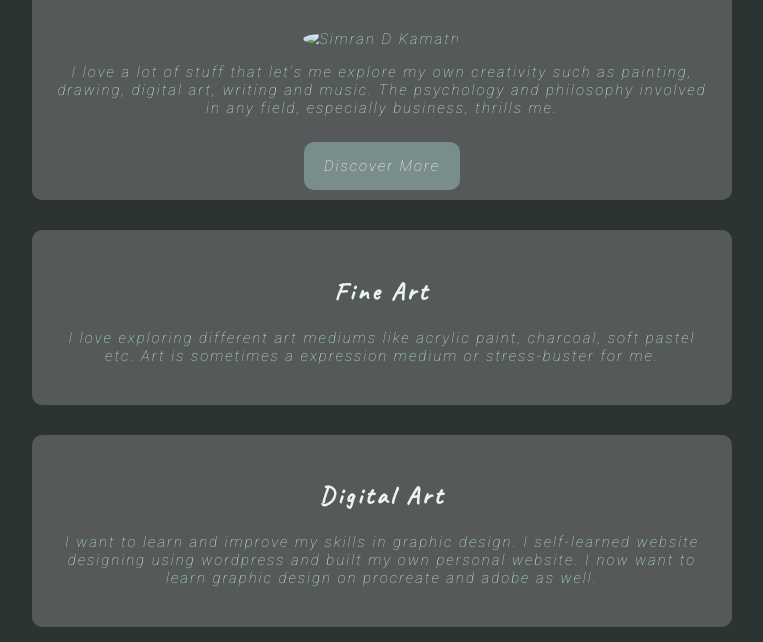
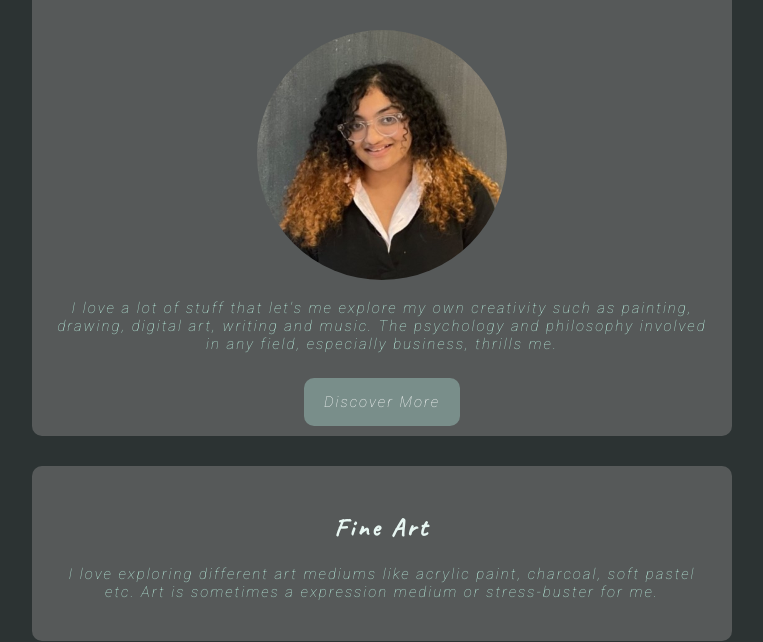
Before and after one commit to simran-d-kamath/my-profile, a plain HTML site: page index.html in a window 1280 px wide. Shown: the part 160-802 px from the top of the page, without its empty margins (258-1021 px from the left). Drawn offline with Linux system fonts and the light colour scheme; a web font is replaced by a local one.

Commit message:
Add files via upload

```diff
--- a/index.html
+++ b/index.html
@@ -18,7 +18,7 @@
 
          <div class="card-gray" id="introduction">
   	        <h1>Hello, I'm Simran!</h1>
-  	        <img src="images/profile.png" width="250px" alt="Simran D Kamath" class="img-circle">
+  	        <img src="profile.png" width="250px" alt="Simran D Kamath" class="img-circle">
   	        <p>
   		        I love a lot of stuff that let's me explore my own creativity such as painting, drawing, digital art, writing and music. The psychology and philosophy involved in any field, especially business, thrills me.
   	        </p>
```
